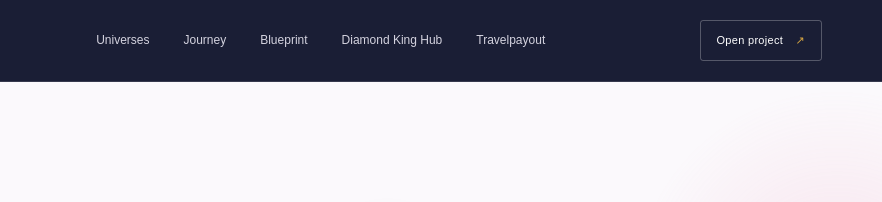
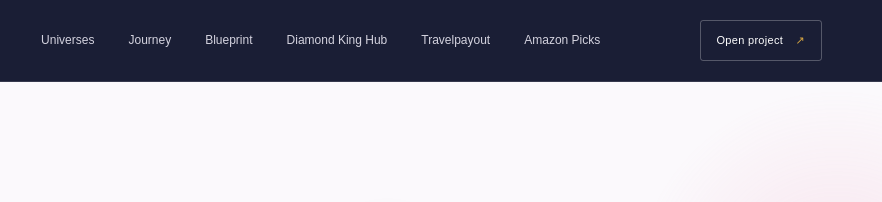
Before and after one commit to TRTT-VOYAGE/diamond-raja-diamond-king-learning-journey, a plain HTML site: page index.html in a window 1280 px wide. Shown: the top 202 px of the page, 398-1280 px from the left. Drawn offline with Linux system fonts and the light colour scheme.

Commit message:
Add Amazon Picks to Learning Journey navigation

```diff
--- a/index.html
+++ b/index.html
@@ -17,7 +17,7 @@
     <nav class="main-nav" id="main-navigation" aria-label="Main navigation">
       <a href="#universes">Universes</a><a href="#journey">Journey</a><a href="#blueprint">Blueprint</a>
       <a href="https://github.com/TRTT-VOYAGE/trttvoyage-diamond-king-chatgpt-6">Diamond King Hub</a>
-      <a href="https://github.com/TRTT-VOYAGE/Travelpayout">Travelpayout</a>
+      <a href="https://github.com/TRTT-VOYAGE/Travelpayout">Travelpayout</a><a href="https://github.com/TRTT-VOYAGE/AMAZON">Amazon Picks</a>
     </nav>
     <a class="top-cta" href="https://github.com/TRTT-VOYAGE/diamond-raja-diamond-king-learning-journey" target="_blank" rel="noreferrer">Open project <span>↗</span></a>
     <button class="menu-toggle" type="button" aria-label="Toggle navigation" aria-controls="main-navigation" aria-expanded="false">☰</button>
```
